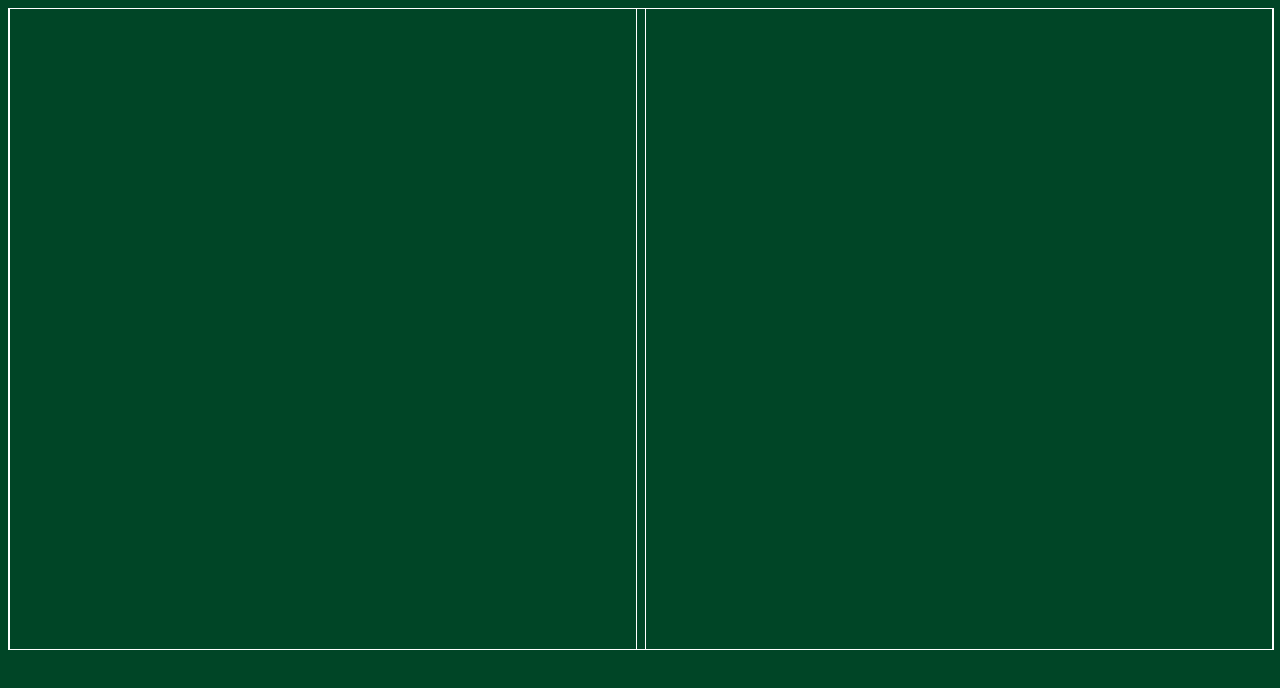
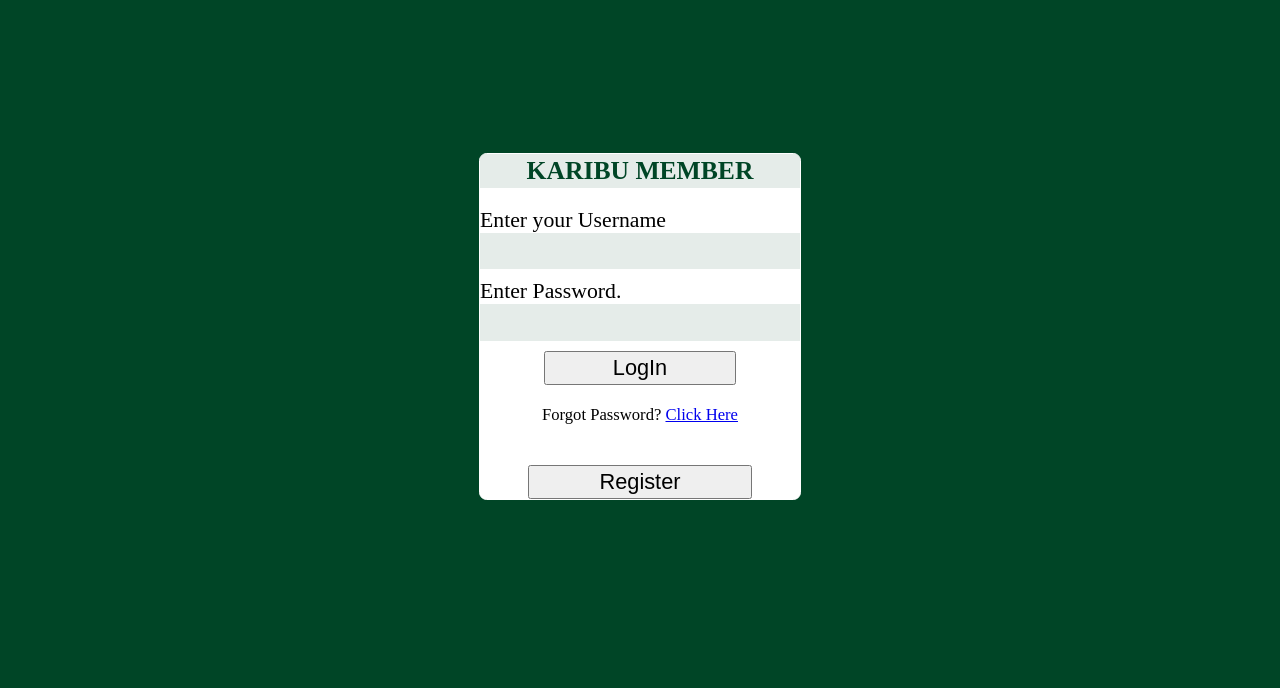
Before and after one commit to MokuaEnock/up-skill, a plain HTML site: page log_in/log_in.html in a window 1280 px wide. Drawn offline with Linux system fonts and the light colour scheme.

Commit message:
craete basic formatting for log in plate

```diff
--- a/log_in/assets/styles/styles.css
+++ b/log_in/assets/styles/styles.css
@@ -3,50 +3,29 @@ body {
 }
 
 * {
-    margin: 0.01;
+    margin: 0;
+    padding: 0;
+
 }
 
 main {
     width: 100%;
-    height: 50vw;
+    height: 51vw;
     display: flex;
     flex-direction: row;
-    justify-content: space-between;
+    justify-content: center;
     align-items: center;
     background-color: #004526;
-    border: thin white solid;
 }
 
-main>div {
-    border: thin solid white;
-    height: 100%;
-    width: 49.5%;
-}
-
-
-
-
-
-
-
-
-
-
-
-
-
-
-
-
-/*
 #main_cont {
     width: 25%;
     height: 27vw;
     border: white solid thin;
-     border-radius: .6vw;
+    border-radius: .6vw;
     display: flex;
     flex-direction: column;
-    justify-content: space-evenly;
+    justify-content: space-between;
     align-items: center;
     background-color: white;
 }
@@ -62,4 +41,64 @@ h2 {
     flex-direction: row;
     justify-content: center;
     align-items: center;
-} */
+}
+
+#user_name {
+    width: 100%;
+    height: 15%;
+    font-size: 1.7vw;
+}
+
+#user_name input {
+    border: none;
+    background-color: rgb(0, 69, 38, .1);
+    width: 100%;
+    height: 70%;
+}
+
+#pass_word {
+    width: 100%;
+    height: 15%;
+    font-size: 1.7vw;
+}
+
+#pass_word input {
+    border: none;
+    background-color: rgb(0, 69, 38, .1);
+    width: 100%;
+    height: 70%;
+}
+
+#log_in {
+    width: 100%;
+    height: 10%;
+    display: flex;
+    flex-direction: row;
+    justify-content: center;
+    align-items: center;
+}
+
+#log_in input {
+    width: 60%;
+    height: 100%;
+    font-size: 1.7vw;
+}
+
+#par {
+    font-size: 1.3vw;
+}
+
+#reg {
+    width: 100%;
+    height: 10%;
+    display: flex;
+    flex-direction: row;
+    justify-content: center;
+    align-items: center;
+}
+
+#reg button {
+    width: 70%;
+    height: 100%;
+    font-size: 1.7vw;
+}
--- a/log_in/log_in.html
+++ b/log_in/log_in.html
@@ -9,36 +9,36 @@
   </head>
   <body>
     <main>
-      <div id="main_cont1">
-        <img src="" alt="">
-      </div>
-      <div id="main_cont2"></div>
+      <!--  <img src="/log_in/assets/images/background1.png" alt="" /> -->
+      <form id="main_cont">
+        <h2>KARIBU MEMBER</h2>
+
+        <div id="user_name">
+          <label for="userName">Enter your Username</label>
+          <br />
+          <input type="text" id="userName" />
+        </div>
+
+        <div id="pass_word">
+          <label for="password">Enter Password.</label>
+          <br />
+          <input type="password" id="password" />
+        </div>
+
+        <div id="log_in">
+          <input type="submit" value="LogIn" />
+        </div>
+
+        <p id="par">Forgot Password? <a href="#">Click Here</a></p>
+        <div></div>
+
+        <div id="reg">
+          <button>Register</button>
+        </div>
+      </form>
     </main>
+
     <!---------------------------------Script------------------------------- -->
     <script src="/log_in/assets/script/script.js"></script>
   </body>
 </html>
-
-<!-- <form id="main_cont">
-  <h2>KARIBU MEMBER</h2>
-  <div>
-    <label for="userName">Enter your Username</label>
-    <input type="text" id="userName" />
-  </div>
-
-  <div>
-    <label for="password">Enter Password.</label>
-    <input type="password" id="password" />
-  </div>
-
-  <div>
-    <input type="submit" value="LogIn" />
-  </div>
-
-  <p>Forgot Password? <a href="#">Click Here</a></p>
-  <div></div>
-
-  <div>
-    <button>Register</button>
-  </div>
-</form> -->
```
